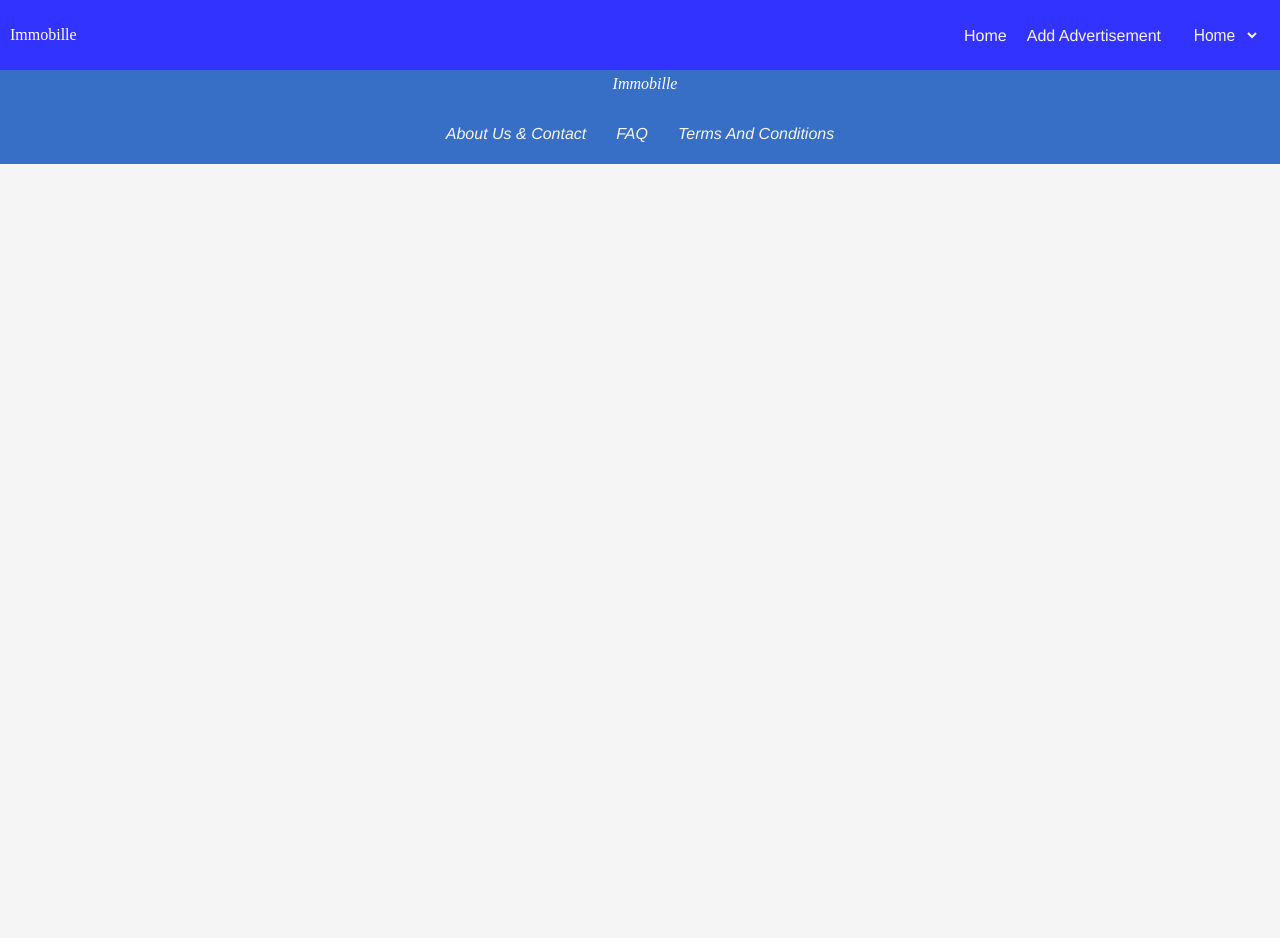
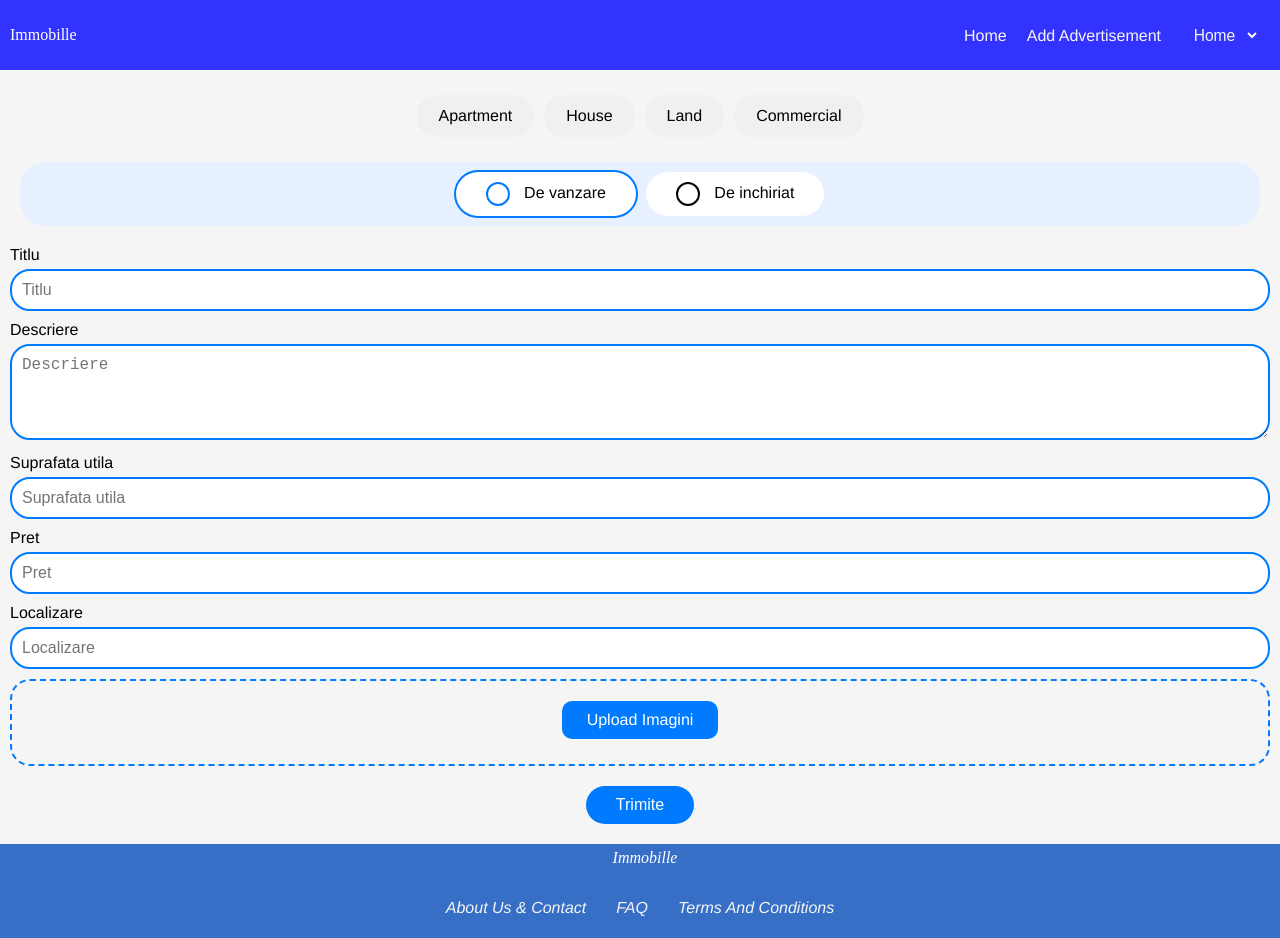
Before and after one commit to MirceaTT8/Immobille-IC, an Angular app in the folder Immobille/: page /add in a window 1280 px wide. Before the commit this address led to /. Before the commit the page ends 870 px from the top, so only its background shows below. Built offline with nearby package versions, Linux system fonts and the light colour scheme.

Commit message:
added "add advertisement" form

```diff
--- a/Immobille/src/app/app.routes.ts
+++ b/Immobille/src/app/app.routes.ts
@@ -4,6 +4,7 @@ import { LoginComponent } from './components/login/login.component';
 import { RegisterComponent } from './components/register/register.component';
 import { ListingComponent } from './components/listing/listing.component';
 import { ProfileComponent } from './components/profile/profile.component';
+import { AddAdvertisementComponent} from "./components/add-advertisement/add-advertisement.component";
 
 // De pus authGuard
 
@@ -32,6 +33,11 @@ const routeConfig: Routes = [
         path: 'profile',
         component: ProfileComponent,
         title: 'Profile'
+      },
+      {
+        path: 'add',
+        component: AddAdvertisementComponent,
+        title: 'Add Advertisement'
       }
  ];
 
--- /dev/null
+++ b/Immobille/src/app/components/add-advertisement/add-advertisement.component.css
@@ -0,0 +1,139 @@
+.property-type {
+  display: flex;
+  justify-content: center;
+  margin: 20px;
+}
+
+.property-option {
+  display: none; /* Hide the default radio button */
+}
+
+.property-label {
+  display: block;
+  background-color: #f0f0f0;
+  padding: 10px 20px;
+  margin: 5px;
+  text-align: center;
+  border: 2px solid transparent; /* For the rounded borders */
+  border-radius: 20px;
+  cursor: pointer;
+  transition: background-color 0.3s, border-color 0.3s;
+}
+
+.property-option:checked + .property-label {
+  background-color: #007bff;
+  color: white;
+  border-color: #0056b3;
+}
+
+.status-selector {
+  display: flex;
+  justify-content: center;
+  background-color: #e6f0ff;
+  border-radius: 25px;
+  padding: 10px;
+  margin: 20px;
+  box-sizing: border-box;
+}
+
+.status-option {
+  display: none; /* Hide the default radio button */
+}
+
+.status-label {
+  display: block;
+  padding: 10px 30px;
+  margin: 0 5px;
+  text-align: center;
+  background-color: #fff;
+  border-radius: 25px;
+  cursor: pointer;
+  transition: background-color 0.3s, box-shadow 0.3s;
+  user-select: none;
+}
+
+.status-option:checked + .status-label {
+  box-shadow: 0 0 0 2px #007bff;
+}
+
+/* Styling for the circle indicators */
+.status-indicator {
+  display: inline-block;
+  width: 20px;
+  height: 20px;
+  margin-right: 10px;
+  border: 2px solid #000;
+  border-radius: 50%;
+  vertical-align: middle;
+}
+
+.status-option:checked + .status-label .status-indicator {
+  border-color: #007bff;
+}
+
+.form-group {
+  margin: 10px;
+  position: relative;
+}
+
+.form-group label {
+  display: block;
+  margin-bottom: 5px;
+}
+
+.form-group input[type="text"],
+.form-group textarea {
+  width: 100%;
+  padding: 10px;
+  border: 2px solid #007bff;
+  border-radius: 20px;
+  outline: none;
+  box-sizing: border-box;
+  font-size: 16px;
+}
+
+.form-group textarea {
+  resize: vertical; /* Allow vertical resizing */
+}
+
+.image-upload {
+  border: 2px dashed #007bff;
+  border-radius: 20px;
+  padding: 20px;
+  text-align: center;
+}
+
+.image-upload input[type='file'] {
+  display: none;
+}
+
+.image-upload label {
+  display: inline-block;
+  padding: 10px 25px;
+  background-color: #007bff;
+  color: #fff;
+  border-radius: 10px;
+  cursor: pointer;
+}
+
+.image-upload span {
+  display: block;
+  margin-top: 10px;
+  color: #007bff;
+}
+.submit-button {
+  background-color: #007bff;
+  color: white;
+  padding: 10px 30px;
+  border: none;
+  border-radius: 20px;
+  cursor: pointer;
+  font-size: 16px;
+  display: block;
+  margin: 20px auto;
+  transition: background-color 0.3s;
+}
+
+.submit-button:hover {
+  background-color: #0056b3;
+}
--- /dev/null
+++ b/Immobille/src/app/components/add-advertisement/add-advertisement.component.html
@@ -0,0 +1,60 @@
+<form class="property-form">
+  <div class="property-type">
+    <input type="radio" id="apartment" name="property" class="property-option" value="apartment">
+    <label for="apartment" class="property-label">Apartment</label>
+
+    <input type="radio" id="house" name="property" class="property-option" value="house">
+    <label for="house" class="property-label">House</label>
+
+    <input type="radio" id="land" name="property" class="property-option" value="land">
+    <label for="land" class="property-label">Land</label>
+
+    <input type="radio" id="commercial" name="property" class="property-option" value="commercial">
+    <label for="commercial" class="property-label">Commercial</label>
+  </div>
+  <div class="status-selector">
+    <input type="radio" id="for-sale" name="status" class="status-option" value="for-sale" checked>
+    <label for="for-sale" class="status-label">
+      <span class="status-indicator"></span>
+      De vanzare
+    </label>
+
+    <input type="radio" id="for-rent" name="status" class="status-option" value="for-rent">
+    <label for="for-rent" class="status-label">
+      <span class="status-indicator"></span>
+      De inchiriat
+    </label>
+  </div>
+  <div class="form-group">
+    <label for="title">Titlu</label>
+    <input type="text" id="title" name="title" placeholder="Titlu">
+  </div>
+
+  <div class="form-group">
+    <label for="description">Descriere</label>
+    <textarea id="description" name="description" placeholder="Descriere" rows="4"></textarea>
+  </div>
+
+  <div class="form-group">
+    <label for="area">Suprafata utila</label>
+    <input type="text" id="area" name="area" placeholder="Suprafata utila">
+  </div>
+
+  <div class="form-group">
+    <label for="price">Pret</label>
+    <input type="text" id="price" name="price" placeholder="Pret">
+  </div>
+
+  <div class="form-group">
+    <label for="location">Localizare</label>
+    <input type="text" id="location" name="location" placeholder="Localizare">
+  </div>
+
+  <!-- Image Upload -->
+  <div class="form-group image-upload">
+    <input type="file" id="images" name="images" multiple>
+    <label for="images">Upload Imagini</label>
+  </div>
+  <input type="submit" value="Trimite" class="submit-button">
+
+</form>
--- a/Immobille/src/app/components/home/home.component.ts
+++ b/Immobille/src/app/components/home/home.component.ts
@@ -27,7 +27,7 @@ import { RouterLink, RouterOutlet } from '@angular/router';
                     <option value="for-rent">rent</option>
                 </select>
             </label>
-            <a [routerLink]="['./login']">
+            <a [routerLink]="['./listing']">
                 <button id="search">
                     Search
                 </button>
```
Also changed, not shown: Immobille/src/app/components/add-advertisement/add-advertisement.component.ts (added, +15 -0 lines), Immobille/src/app/interfaces/advertisement.ts (+7 -7 lines), 1 other file (tests, documents, lock files or other folders).
